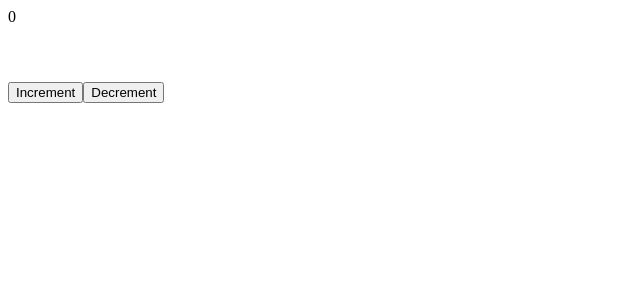
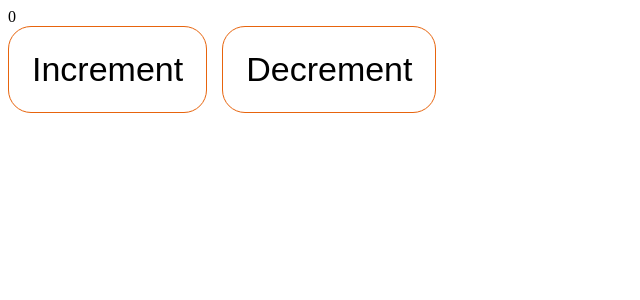
Before and after one commit to DmitryPanikarovsky/blogApp, a React app: page / in a window 1280 px wide. Shown: the top 300 px of the page, without its empty margins (0-640 px from the left). Built offline with nearby package versions, Linux system fonts and the light colour scheme.

Commit message:
add MiniCssExtractPlugin

```diff
--- a/package.json
+++ b/package.json
@@ -19,6 +19,7 @@
 		"@types/webpack-dev-server": "^4.7.2",
 		"css-loader": "^6.6.0",
 		"html-webpack-plugin": "^5.5.0",
+		"mini-css-extract-plugin": "^2.5.3",
 		"sass": "^1.49.9",
 		"sass-loader": "^12.6.0",
 		"style-loader": "^3.3.1",
--- a/src/component/Counter.scss
+++ b/src/component/Counter.scss
@@ -1,3 +1,16 @@
-button {
-    margin-top: 56px;
+.button {
+    cursor: pointer;
+    border: none;
+    background: none;
+    border: 1px solid #e7640d;
+    border-radius: 23px;
+    padding: 23px;
+    font-size: 34px;
+    transition: all .3s;
+    margin-right: 15px;
+
+    &:hover {
+        border: 1px solid #e4c0a7;
+        background: #e4c0a7;
+    }
 }
--- a/src/component/Counter.tsx
+++ b/src/component/Counter.tsx
@@ -14,9 +14,13 @@ export const Counter = () => {
 
 	return (
 		<>
-            <div>{count}</div>
-			<button onClick={Increment}>Increment</button>
-			<button onClick={Decrement}>Decrement</button>
+			<div>{count}</div>
+			<button className={"button"} onClick={Increment}>
+				Increment
+			</button>
+			<button className={"button"} onClick={Decrement}>
+				Decrement
+			</button>
 		</>
 	);
 };
```
Also changed, not shown: 8 other files (tests, documents, lock files or other folders). Lines whose indentation alone changed are shown as unchanged.
